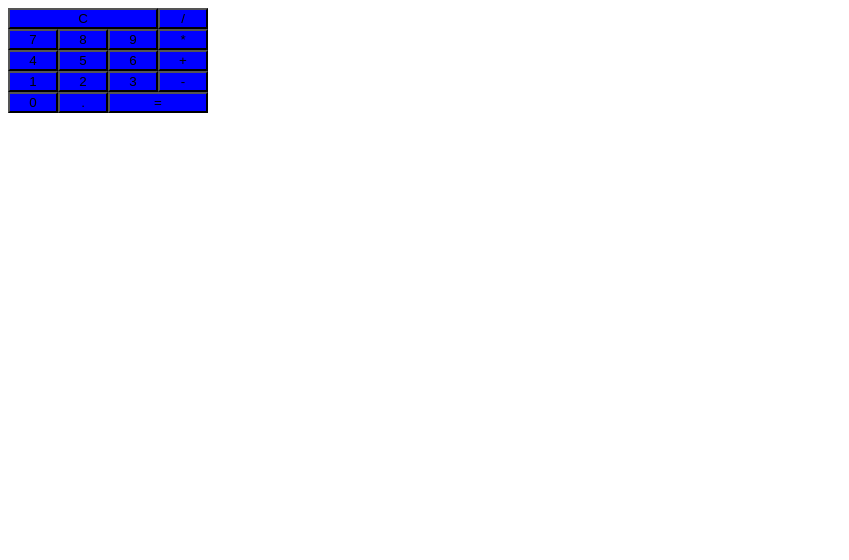
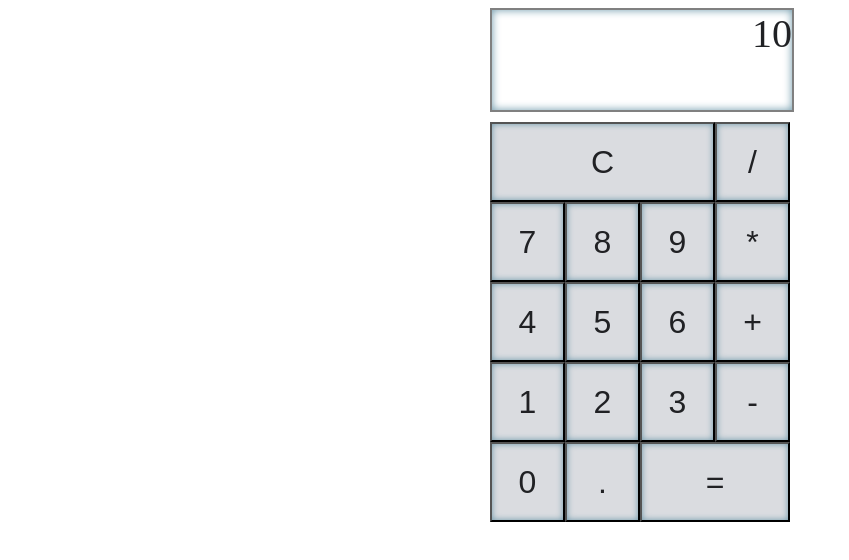
Before and after one commit to TatianaSz/reactcalc, a React app: page / in a window 1280 px wide. Shown: the top 560 px of the page, without its empty margins (0-849 px from the left). Built offline with nearby package versions, Linux system fonts and the light colour scheme; the HTML template or start-up script is replaced by a standard one.

Commit message:
can add numbers after clicking a button, added styling

```diff
--- a/src/App.js
+++ b/src/App.js
@@ -1,12 +1,48 @@
-import React from "react"
+import React, { useState } from "react"
 import Button from "./Button"
 import Keyboard from "./Keyboard"
 import Screen from "./Screen"
+import Prev from "./Prev"
+import Current from "./Current"
 import "./css/style.css"
 
 function App(){
+
+    const [num, setNum] = useState("")
+
     function handleCLick(e) {
         e.preventDefault();
+        let value = e.target.getAttribute("value")
+        switch(value){
+         case "C":
+             console.log("użyto clear");
+             break;
+         case "/":
+             console.log("dzielenie")
+             break;
+        case "+":
+            console.log("dodawanie");
+            break;
+        case "-":
+            console.log("odejmowanie");
+            break;
+        case "*":
+            console.log("mnożenie");
+            break;
+        case "=":
+            console.log("rowna sie");
+            break;
+        case ".":
+            setNum(num + value)
+            if(num.includes(".")){
+                setNum(num+"")}
+        break;
+
+         default:
+        setNum(num + value)
+
+        }
+
         console.log('Działa');
       }
 
@@ -14,7 +50,10 @@ function App(){
 
     return (
         <div className="Calculator">
-        <Screen />
+        <Screen>
+            <Prev displayed="10"/>
+            <Current display={num} />
+        </Screen>
         <Keyboard>
         <Button colorset="light" value="C" width="three" onClick={handleCLick}/>
         <Button colorset="light" value="/" width="one" onClick={handleCLick}/>
--- a/src/Button.js
+++ b/src/Button.js
@@ -4,7 +4,7 @@ import "./css/btn.css"
 function Button(props){
 return(
 <button
-className={'btn-' + props.colorset + " " + "btn-" + props.width}
+className={'btn' + ' ' +'btn-' + props.colorset + " " + "btn-" + props.width}
 value={props.value}
 onClick={props.onClick}
 >
--- /dev/null
+++ b/src/Current.js
@@ -0,0 +1,12 @@
+import React from "react"
+
+
+
+function Current(props){
+    return(
+        <div>
+          {props.display}
+            </div>
+    )
+}
+export default Current
--- /dev/null
+++ b/src/Prev.js
@@ -0,0 +1,11 @@
+import React from "react"
+
+
+function Prev(props){
+    return(
+        <div>
+          {props.displayed}
+        </div>
+    )
+}
+export default Prev
--- a/src/Screen.js
+++ b/src/Screen.js
@@ -1,9 +1,11 @@
 import React from "react"
 
-function Screen(){
+import "./css/screen.css"
+
+function Screen(props){
     return(
-        <div>
-
+        <div className="screen">
+            {props.children}
 
         </div>
     )
--- a/src/css/btn.css
+++ b/src/css/btn.css
@@ -1,5 +1,11 @@
+.btn{
+    font-size: 2rem;
+    box-shadow: inset 0 0 .2em #6a96a8;
+    color:#202124;
+}
+
 .btn-light{
-background-color: blue;
+background-color: #dadce0;
 
 
 }
--- a/src/css/key.css
+++ b/src/css/key.css
@@ -2,5 +2,7 @@
 display:flex;
 flex-direction:row;
 flex-wrap:wrap;
-width:200px;
+width:100%;
+height:400px;
+
 }
--- /dev/null
+++ b/src/css/screen.css
@@ -0,0 +1,11 @@
+.screen{
+    border:2px solid gray;
+    margin-bottom: 10px;
+    width:300px;
+    height: 100px;
+    box-shadow: inset 0 0 .2em #6a96a8;
+    color:#202124;
+    font-size:2.5rem;
+    text-align: right;
+
+}
--- a/src/css/style.css
+++ b/src/css/style.css
@@ -1,3 +1,6 @@
 .Calculator{
-    color:red;
+    width:300px;
+    position:relative;
+    left:50%;
+    transform: translateX(-50%);
 }
```
